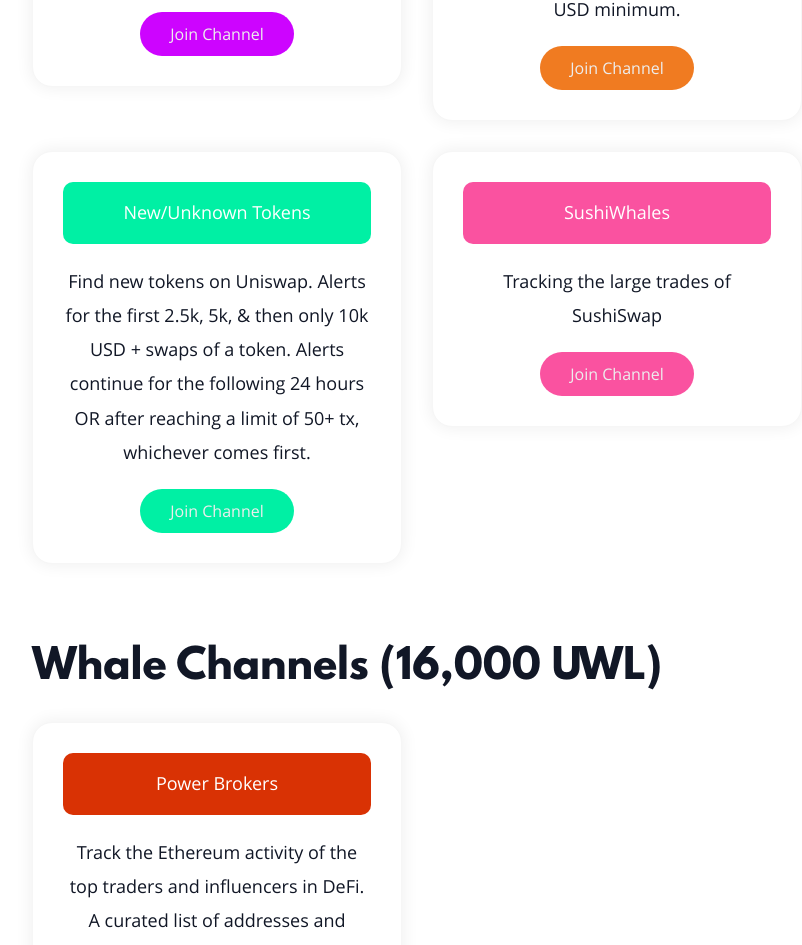
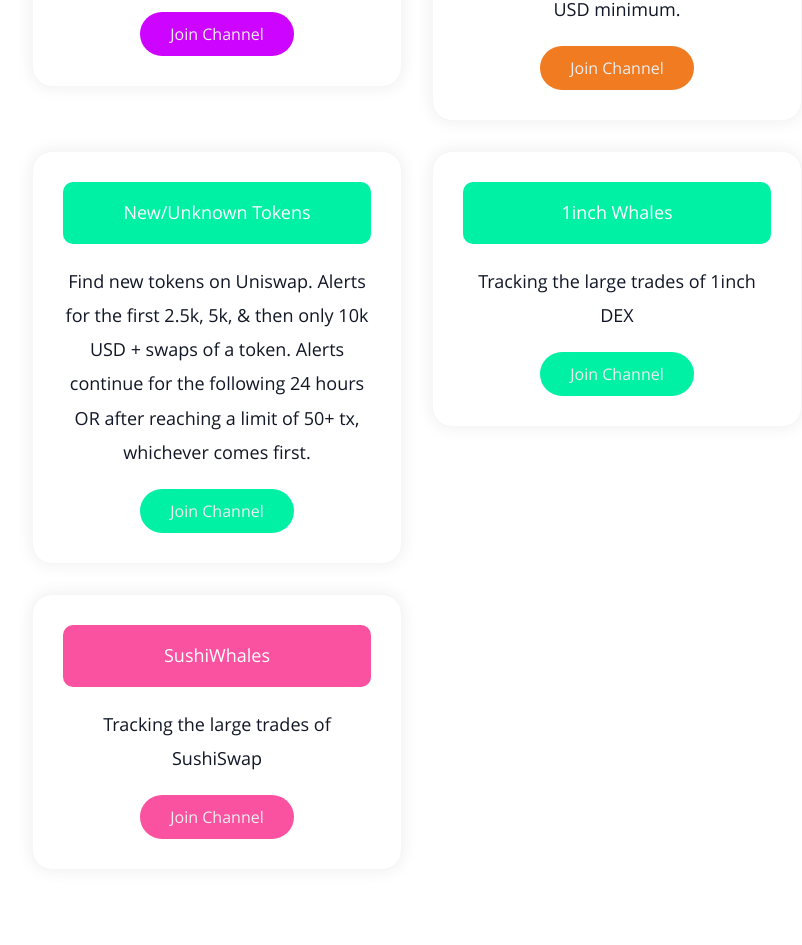
Before and after one commit to dd0sxx/uniwhales-landing, a React (Create React App) app: page /telegram in a window 1280 px wide. Shown: the part 1315-2260 px from the top of the page, without its empty margins (223-1025 px from the left). Built offline with nearby package versions, Linux system fonts and the light colour scheme.

Commit message:
Update telegram.js

```diff
--- a/src/Pages/telegram.js
+++ b/src/Pages/telegram.js
@@ -147,6 +147,13 @@
 								<a style={{background: '#00f0a4'}} href="https://telegram.me/collablandbot?start=recUcAhJAJLYPnvzp_-tpc" target="_blank" rel="noreferrer">Join Channel</a>
 							</Card>
 						</Col>
+						<Col md={6} className="cardstyle">
+							<Card>
+								<h3 style={{background: '#00f0a4'}}>1inch Whales</h3>
+								<Paragraph>Tracking the large trades of 1inch DEX</Paragraph>
+								<a style={{background: '#00f0a4'}} href="https://telegram.me/collablandbot?start=VFBDI1RFTCNDT01NIy0xMDAxMjA2MTEwNTg1" target="_blank" rel="noreferrer">Join Channel</a>
+							</Card>
+						</Col>
 						<Col id="whale-channels" md={6} className="cardstyle">
 							<Card>
 								<h3 style={{background: '#fa52a0'}}>SushiWhales</h3>
```
